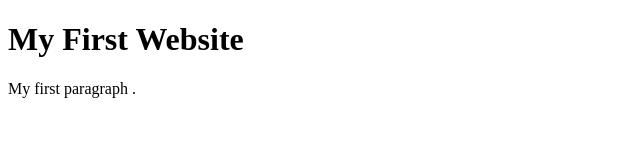
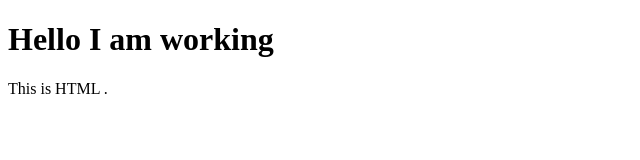
Before and after one commit to umangsoin99/codersrank-practice, a website: page index.html in a window 1280 px wide. Shown: the whole page, without its empty margins (0-640 px from the left). Drawn offline with Linux system fonts and the light colour scheme.

Commit message:
1 file modified

```diff
--- a/index.html
+++ b/index.html
@@ -5,8 +5,8 @@
   </head>
   <body>
 
-    <h1>My First Website</h1>
-    <p>My first paragraph .</p>
+    <h1>Hello I am working</h1>
+    <p>This is HTML .</p>
 
   </body>
 </html>
```
